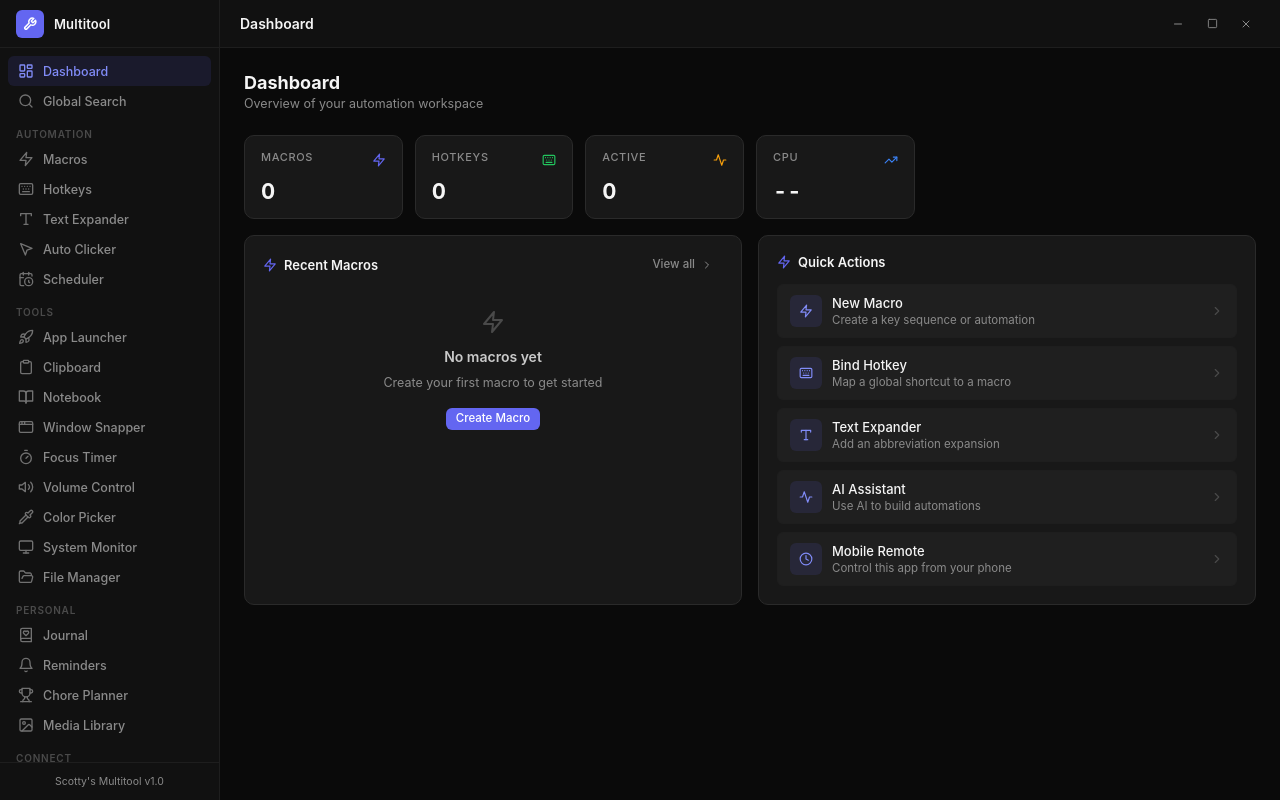
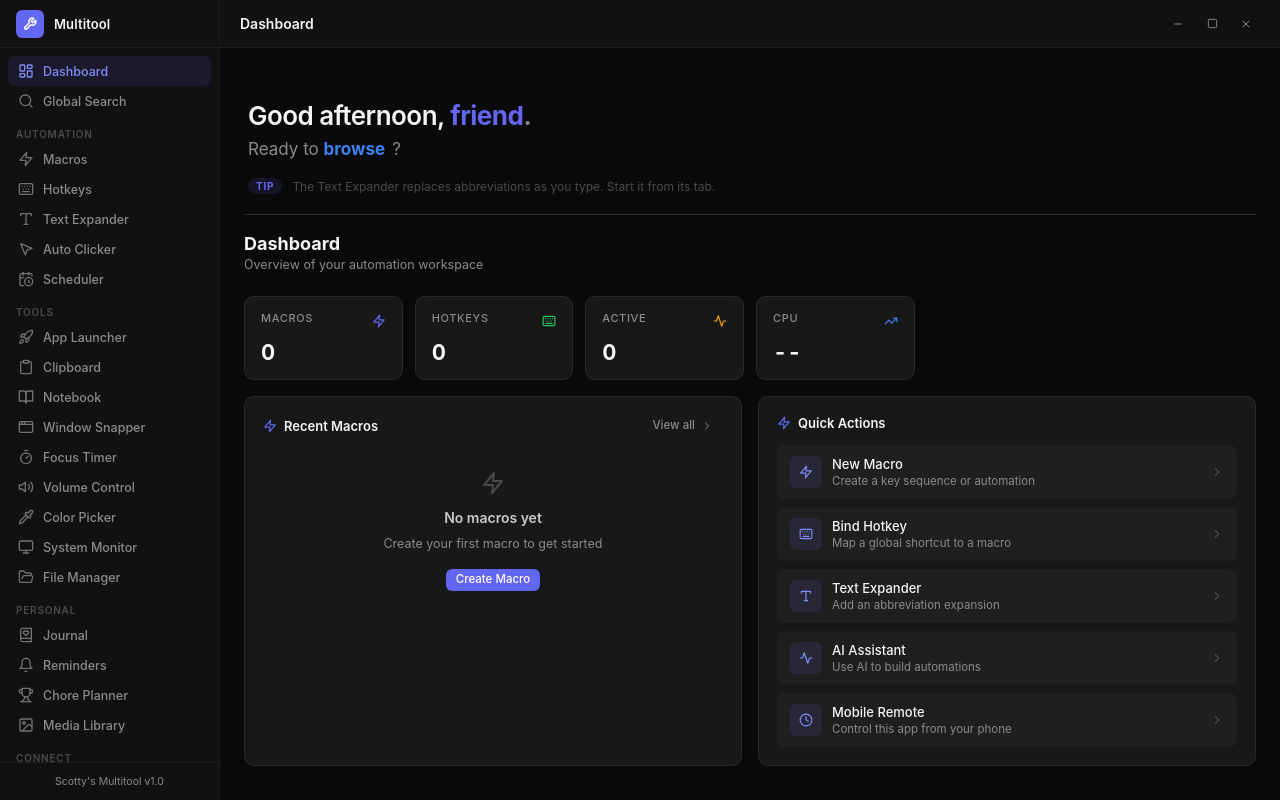
Before and after one commit to ScottyVenable/Scottys-MultiTool, a React (Vite) app: page / in a window 1280 px wide. Built offline with nearby package versions, Linux system fonts and the light colour scheme.

Commit message:
feat(welcome): animated dashboard hero with dynamic verb and tip

```diff
--- a/src/components/Dashboard.jsx
+++ b/src/components/Dashboard.jsx
@@ -1,5 +1,6 @@
 import React, { useState, useEffect } from 'react'
 import { Zap, Keyboard, Type, Clock, Activity, Play, ChevronRight, TrendingUp } from 'lucide-react'
+import WelcomeHero from './WelcomeHero'
 
 export default function Dashboard({ onNavigate }) {
   const [macros, setMacros] = useState([])
@@ -30,6 +31,7 @@ export default function Dashboard({ onNavigate }) {
 
   return (
     <div className="animate-in">
+      <WelcomeHero />
       <div className="page-header">
         <div className="page-header-left">
           <div className="page-title">Dashboard</div>
--- /dev/null
+++ b/src/components/WelcomeHero.jsx
@@ -0,0 +1,92 @@
+import React, { useState, useEffect, useRef } from 'react'
+import { useAuth } from './Auth/AuthContext'
+
+// Pool of verbs for the animated "Ready to ___" subtitle.
+// Each entry ties to a CSS variable so the hue follows the user's theme.
+const VERBS = [
+  { verb: 'automate',  color: 'var(--accent)' },
+  { verb: 'focus',     color: 'var(--yellow)' },
+  { verb: 'plan',      color: 'var(--blue)' },
+  { verb: 'create',    color: 'var(--green)' },
+  { verb: 'organize',  color: 'var(--accent)' },
+  { verb: 'browse',    color: 'var(--blue)' },
+  { verb: 'journal',   color: 'var(--red)' },
+  { verb: 'learn',     color: 'var(--green)' },
+  { verb: 'build',     color: 'var(--accent)' },
+  { verb: 'remember',  color: 'var(--yellow)' },
+  { verb: 'launch',    color: 'var(--red)' },
+  { verb: 'explore',   color: 'var(--blue)' },
+]
+
+function timeOfDayGreeting() {
+  const h = new Date().getHours()
+  if (h < 5)  return 'Still up'
+  if (h < 12) return 'Good morning'
+  if (h < 17) return 'Good afternoon'
+  if (h < 22) return 'Good evening'
+  return 'Good night'
+}
+
+const TIPS = [
+  'Press Ctrl+K anywhere to open the command palette.',
+  'Macros can target a background window without stealing focus.',
+  'The Notebook exports to PDF via File → Export.',
+  'Pin your favorite components to the sidebar via the Components tab.',
+  'Use the Scheduler to run macros at specific times — daily, once, or at intervals.',
+  'The Text Expander replaces abbreviations as you type. Start it from its tab.',
+  'Your Journal is locked with a 4-digit PIN. You can type it — no keypad needed.',
+  'Everything is local. No telemetry, no analytics, no cloud.',
+]
+
+export default function WelcomeHero() {
+  const { user } = useAuth()
+  const [idx, setIdx] = useState(() => Math.floor(Math.random() * VERBS.length))
+  const [fading, setFading] = useState(false)
+  const lastIdxRef = useRef(idx)
+  const [tip] = useState(() => TIPS[Math.floor(Math.random() * TIPS.length)])
+
+  useEffect(() => {
+    const interval = setInterval(() => {
+      setFading(true)
+      setTimeout(() => {
+        // Pick a new verb that isn't the same as the current one.
+        let next = lastIdxRef.current
+        while (next === lastIdxRef.current) {
+          next = Math.floor(Math.random() * VERBS.length)
+        }
+        lastIdxRef.current = next
+        setIdx(next)
+        setFading(false)
+      }, 320)
+    }, 2800)
+    return () => clearInterval(interval)
+  }, [])
+
+  const name = user?.displayName || user?.username || 'friend'
+  const current = VERBS[idx]
+
+  return (
+    <div className="welcome-hero">
+      <div className="welcome-hero-greeting">
+        {timeOfDayGreeting()},{' '}
+        <span className="welcome-hero-name">{name}</span>
+        <span className="welcome-hero-punct">.</span>
+      </div>
+      <div className="welcome-hero-sub">
+        Ready to{' '}
+        <span
+          className={`welcome-hero-verb ${fading ? 'fading' : ''}`}
+          style={{ color: current.color, textDecorationColor: current.color }}
+          aria-live="polite"
+        >
+          {current.verb}
+        </span>
+        <span className="welcome-hero-punct">?</span>
+      </div>
+      <div className="welcome-hero-tip">
+        <span className="welcome-hero-tip-label">Tip</span>
+        {tip}
+      </div>
+    </div>
+  )
+}
--- a/src/styles/app.css
+++ b/src/styles/app.css
@@ -1039,3 +1039,50 @@ input[type="range"]::-webkit-slider-thumb:hover {
   border-color: var(--accent);
   background: var(--bg-2);
 }
+
+/* ── Welcome Hero (Dashboard) ─────────────────────────────────────────────── */
+.welcome-hero {
+  padding: 28px 4px 20px;
+  margin-bottom: 18px;
+  border-bottom: 1px solid var(--border);
+  display: flex; flex-direction: column; gap: 8px;
+}
+.welcome-hero-greeting {
+  font-size: 26px; font-weight: 600; color: var(--text-0);
+  letter-spacing: -0.02em;
+}
+.welcome-hero-name {
+  color: var(--accent);
+  font-weight: 700;
+}
+.welcome-hero-punct { color: var(--text-2); }
+.welcome-hero-sub {
+  font-size: 17px; color: var(--text-2); font-weight: 400;
+}
+.welcome-hero-verb {
+  display: inline-block;
+  font-weight: 700;
+  min-width: 6ch;
+  transition: opacity .3s ease, transform .3s ease;
+  border-bottom: 2px solid transparent;
+  padding-bottom: 1px;
+}
+.welcome-hero-verb.fading {
+  opacity: 0;
+  transform: translateY(-4px);
+}
+.welcome-hero-tip {
+  margin-top: 8px;
+  font-size: 12px;
+  color: var(--text-3);
+  display: flex; align-items: center; gap: 10px;
+}
+.welcome-hero-tip-label {
+  display: inline-flex; align-items: center;
+  padding: 2px 8px;
+  background: var(--accent-dim);
+  color: var(--accent);
+  border-radius: 999px;
+  font-size: 10px; font-weight: 700;
+  letter-spacing: 0.08em; text-transform: uppercase;
+}
```
